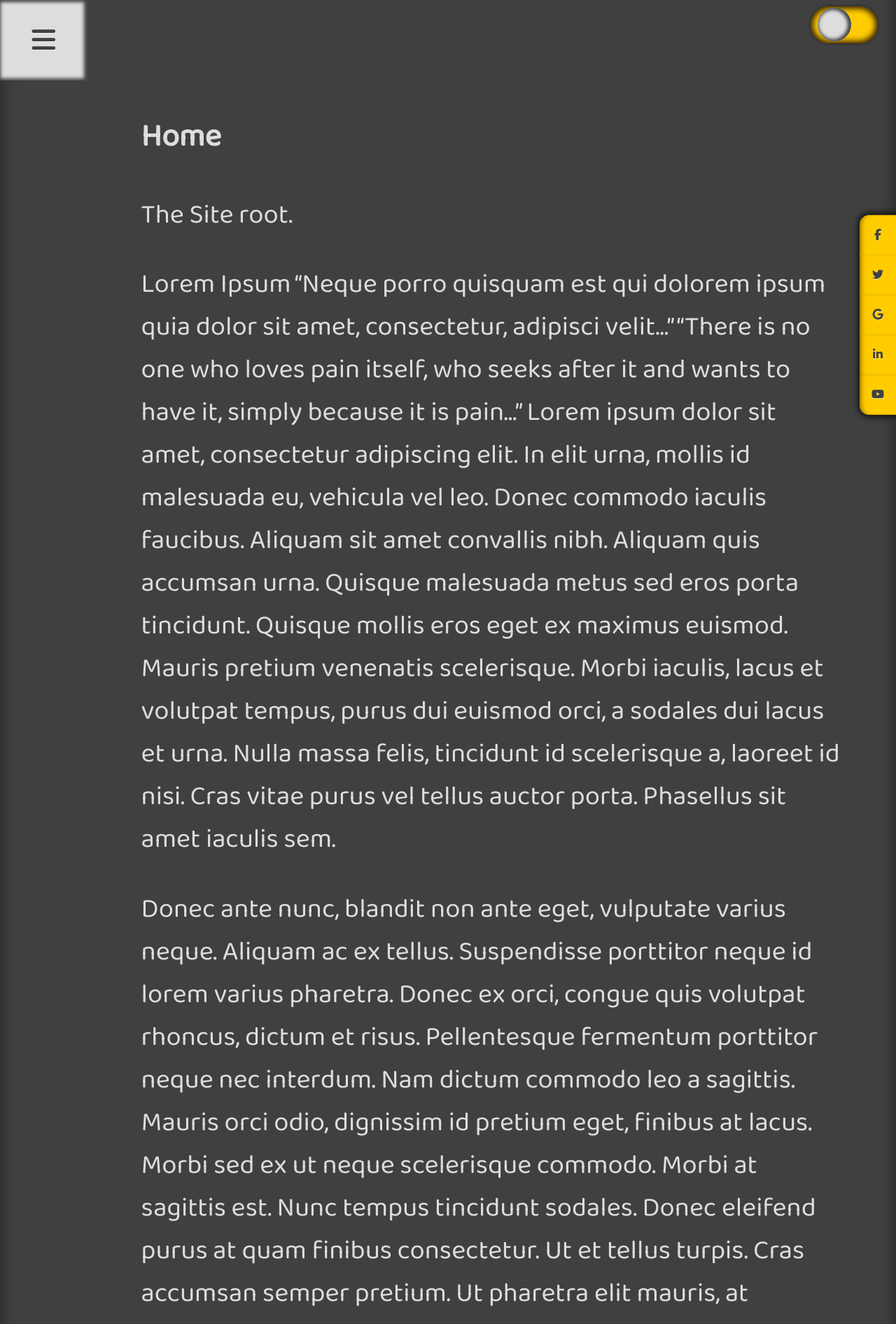
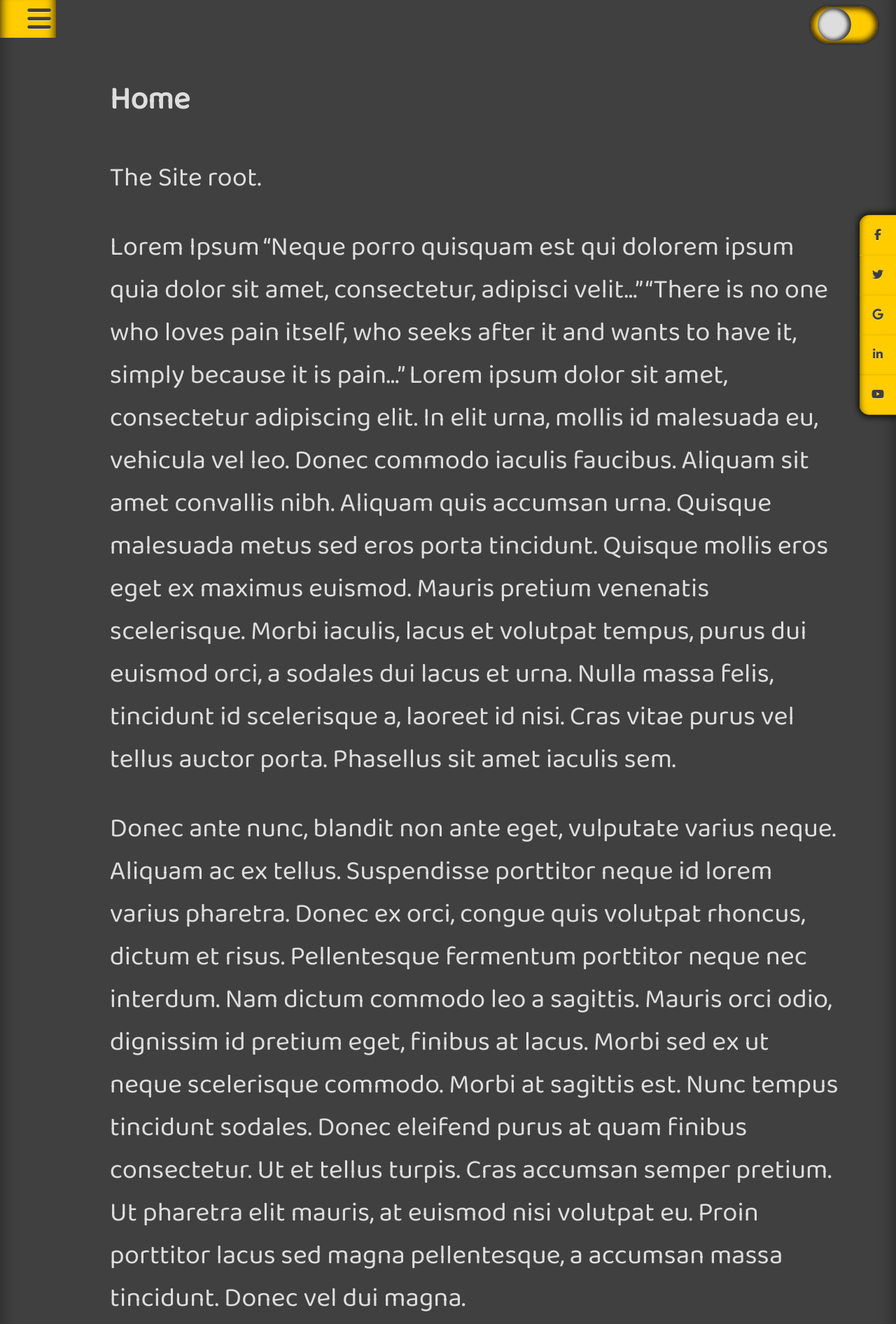
Before and after one commit to brettjrea/brettjrea.github.io-old, a Jekyll site: the page built from index.md, in a window 1280 px wide. Shown: the top 1892 px of the page at 70% size. Built offline with Jekyll 4.4.1, drawn with Linux system fonts in a browser that asks for light colours; nearby versions of some CDN libraries; comment, search, counter and statistics services are not loaded.

Commit message:
Update styles.scss

```diff
--- a/assets/css/styles.scss
+++ b/assets/css/styles.scss
@@ -197,13 +197,13 @@ transition: 0.3s;
 
 .sidenav-toggle {
 float:left;
-padding: 3vw;
+padding: 8px 0px 8px 32px;
 text-shadow: 0px 1px 0px rgba(255, 255, 255, .5);
 text-decoration: none;
 font-size: 3vw;
 color: var(--bg);
-background-color: var(--togswitch);
-box-shadow: var(--togswitchshine);
+background-color: var(--soc);
+box-shadow: var(--navshine);
 display: block;
 transition: 0.3s;
 }
```
